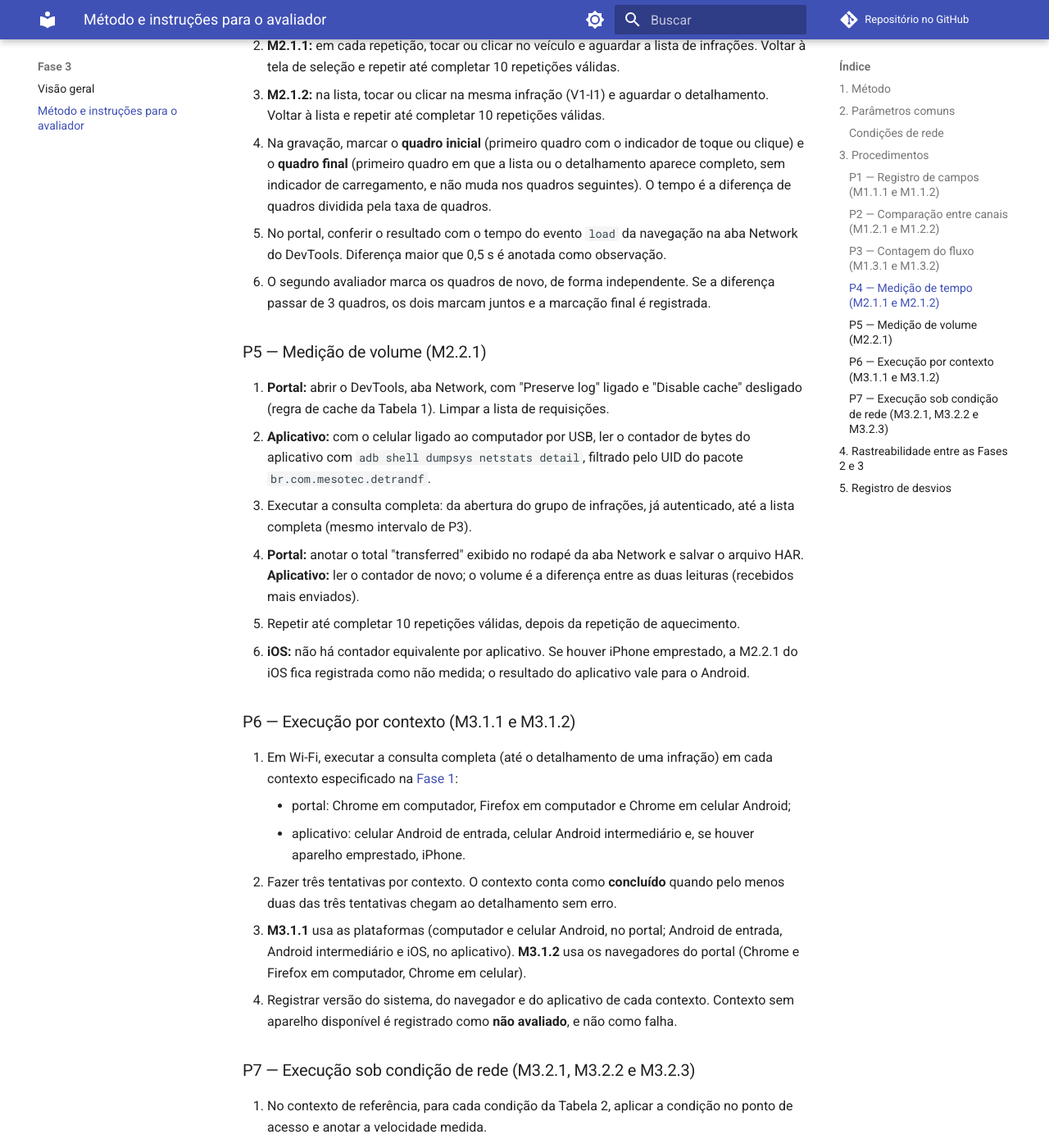
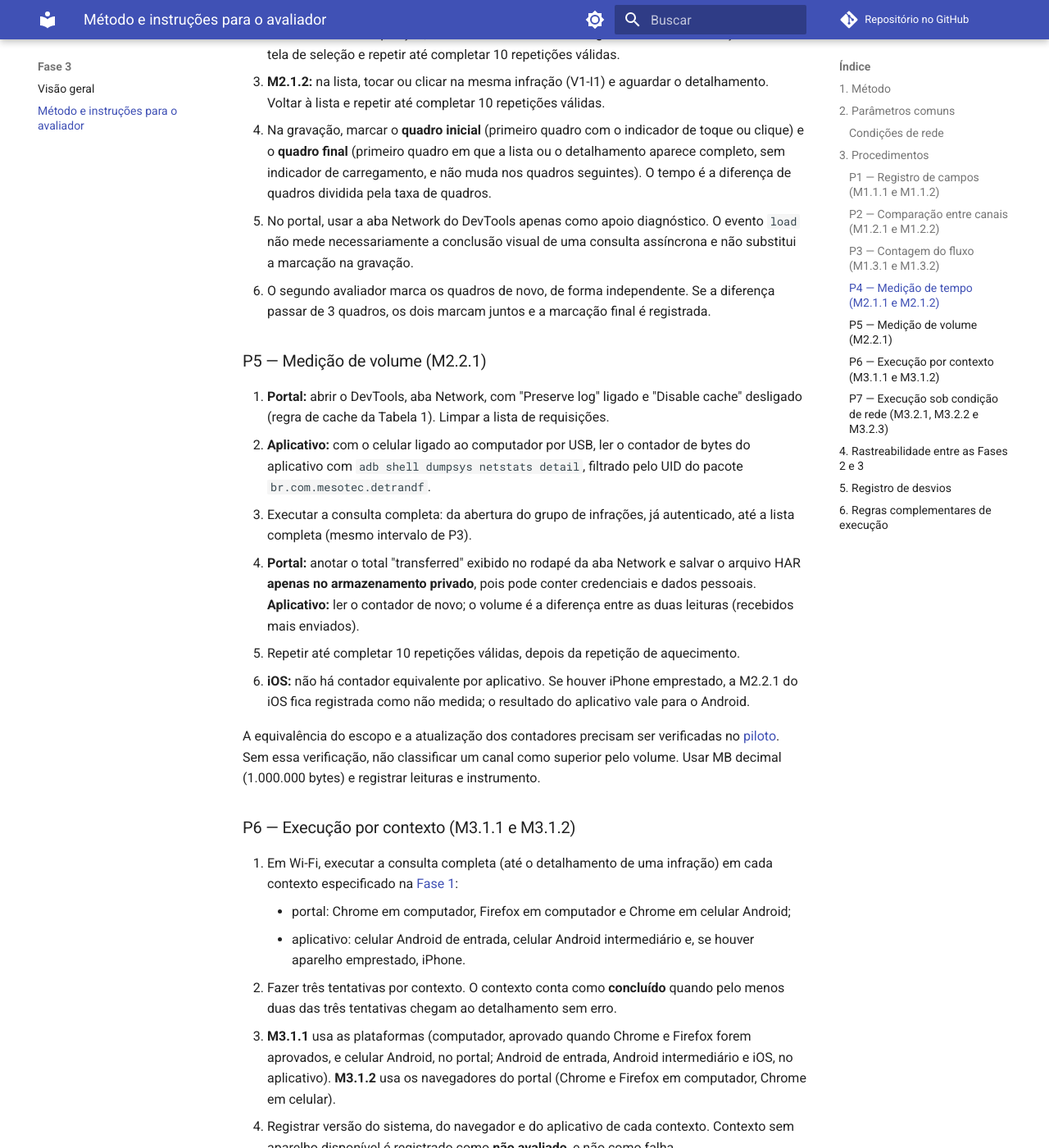
Before and after one commit to FCTE-Qualidade-de-Software-1/2026-2_T02_KATHERINE_JOHNSON, an MkDocs documentation site: the page built from docs/fase3-metodo.md, in a window 1280 px wide and 1400 px high, scrolled down 4226 px. Shown: the whole window at 82% size. Built offline with MkDocs 1.6.1 and Material for MkDocs 9.7.7, drawn with Linux system fonts in a browser that asks for light colours; comment, search, counter and statistics services are not loaded; some of the changed text lies outside the part shown.

Commit message:
docs(fase3): detalha ambiente, cronograma e coleta

```diff
--- a/docs/fase3-metodo.md
+++ b/docs/fase3-metodo.md
@@ -38,7 +38,7 @@
 | Ponto de partida | Tela inicial já autenticada | O login está fora do escopo ([Fase 1](fase1-proposito.md)); é feito pelo proprietário antes de cada bloco |
 | Ordem dos canais | Alterna a cada bloco: o primeiro bloco da sessão começa pelo portal, o seguinte pelo aplicativo, e assim por diante | Evita que um canal seja sempre medido depois do outro, com o servidor já "aquecido" pela consulta anterior |
 | Repetições de tempo e volume | 10 válidas por canal e contexto, mais 1 de aquecimento descartada no início de cada bloco | Permite calcular mediana e percentil 90 com o mínimo de dados para isso, dentro do tempo de uma sessão |
-| Cache | Não é limpo em nenhum dos canais; a sessão do usuário é mantida | No aplicativo de loja não há como limpar só o cache sem apagar os dados e perder o login; a mesma regra é aplicada ao portal. A repetição de aquecimento garante que todas as repetições válidas partam do mesmo estado |
+| Cache | Não é limpo em nenhum dos canais; a sessão do usuário é mantida | Evita alterar a sessão autenticada entre repetições. O aquecimento padroniza a preparação, mas não garante estados internos equivalentes de cache; essa limitação deve acompanhar os resultados |
 | Tempo limite | 60 s sem a lista completa contam como falha por tempo limite | Bem acima da faixa Inaceitável de M3.2.3 (20 s), para não confundir lentidão com falha |
 | Intervalo entre canais (M1.2.x) | No máximo 10 minutos entre a consulta de uma infração no portal e no aplicativo, com hora registrada | Reduz o risco de divergência causada por atualização da infração entre as consultas, como prevê a Fase 2 |
 | Taxa de quadros da gravação | 60 quadros por segundo; 30 se o aparelho não suportar, com o valor registrado | A resolução da medida de tempo é de um quadro (17 ms a 60 qps; 33 ms a 30 qps) |
@@ -61,7 +61,7 @@
 
 *Tabela 2 — Condições de rede. Fonte: elaborada pela equipe.*
 
-Os valores da rede degradada representam uma rede móvel congestionada e ficam fixos durante toda
+Os valores da rede degradada definem um cenário experimental fixo, sem alegar equivalência com uma rede real. São aplicados por sentido, conforme a preparação do [ambiente](fase3-ambiente.md), e ficam fixos durante toda
 a coleta. Antes de cada bloco, o registrador anota a velocidade medida no próprio ponto de
 acesso, para documentar a condição real.
 
@@ -93,7 +93,7 @@
 
 1. Para cada infração, listar os campos de R01 a R15 aplicáveis a ela, mais velocidade
    permitida e aferida nas infrações de velocidade (comparadas separadamente).
-2. Para cada campo aplicável, transcrever o valor exibido no portal e no aplicativo e
+2. Para cada campo aplicável, transcrever **somente no registro privado** o valor exibido no portal e no aplicativo e
    classificar como **paritário**, **divergente** ou **ausente em um canal**, seguindo as regras
    de formatação da [M1.2.1](fase2-metricas.md): diferença só de formato (maiúsculas, acentos,
    símbolo monetário, separador decimal, formato de data) não é divergência.
@@ -129,8 +129,7 @@
    e o **quadro final** (primeiro quadro em que a lista ou o detalhamento aparece completo, sem
    indicador de carregamento, e não muda nos quadros seguintes). O tempo é a diferença de quadros
    dividida pela taxa de quadros.
-5. No portal, conferir o resultado com o tempo do evento `load` da navegação na aba Network do
-   DevTools. Diferença maior que 0,5 s é anotada como observação.
+5. No portal, usar a aba Network do DevTools apenas como apoio diagnóstico. O evento `load` não mede necessariamente a conclusão visual de uma consulta assíncrona e não substitui a marcação na gravação.
 6. O segundo avaliador marca os quadros de novo, de forma independente. Se a diferença passar
    de 3 quadros, os dois marcam juntos e a marcação final é registrada.
 
@@ -144,11 +143,13 @@
 3. Executar a consulta completa: da abertura do grupo de infrações, já autenticado, até a lista
    completa (mesmo intervalo de P3).
 4. **Portal:** anotar o total "transferred" exibido no rodapé da aba Network e salvar o arquivo
-   HAR. **Aplicativo:** ler o contador de novo; o volume é a diferença entre as duas leituras
+   HAR **apenas no armazenamento privado**, pois pode conter credenciais e dados pessoais. **Aplicativo:** ler o contador de novo; o volume é a diferença entre as duas leituras
    (recebidos mais enviados).
 5. Repetir até completar 10 repetições válidas, depois da repetição de aquecimento.
 6. **iOS:** não há contador equivalente por aplicativo. Se houver iPhone emprestado, a M2.2.1 do
    iOS fica registrada como não medida; o resultado do aplicativo vale para o Android.
+
+A equivalência do escopo e a atualização dos contadores precisam ser verificadas no [piloto](fase3-ambiente.md). Sem essa verificação, não classificar um canal como superior pelo volume. Usar MB decimal (1.000.000 bytes) e registrar leituras e instrumento.
 
 ### P6 — Execução por contexto (M3.1.1 e M3.1.2)
 
@@ -159,7 +160,7 @@
       emprestado, iPhone.
 2. Fazer três tentativas por contexto. O contexto conta como **concluído** quando pelo menos duas
    das três tentativas chegam ao detalhamento sem erro.
-3. **M3.1.1** usa as plataformas (computador e celular Android, no portal; Android de entrada,
+3. **M3.1.1** usa as plataformas (computador, aprovado quando Chrome e Firefox forem aprovados, e celular Android, no portal; Android de entrada,
    Android intermediário e iOS, no aplicativo). **M3.1.2** usa os navegadores do portal (Chrome e
    Firefox em computador, Chrome em celular).
 4. Registrar versão do sistema, do navegador e do aplicativo de cada contexto. Contexto sem
@@ -186,8 +187,7 @@
 
 A tabela liga cada métrica da Fase 2 ao procedimento que a obtém, aos contextos medidos, ao
 instrumento e ao arquivo de dados. Os arquivos ficam em `dados/brutos/` e as evidências em
-`evidencias/fase4/`, com nome `<canal>-<metrica>-<veiculo>-<AAAA-MM-DD>`; os modelos dos
-arquivos de coleta são preparados junto com os instrumentos, antes da primeira sessão.
+`evidencias/fase4/`, com nome `<sessao>-<bloco>-<canal>-<metrica>-<veiculo>-<repeticao>-<AAAA-MM-DD>` para evitar sobrescritas. Os modelos CSV já estão em `dados/brutos/`; o dicionário, os denominadores, as regras para falhas e os cálculos estão em `dados/README.md`.
 
 | Questão | Métrica | Procedimento | Contextos | Instrumento | Arquivo de dados | Resultado comparado com |
 |---|---|---|---|---|---|---|
@@ -218,3 +218,9 @@
 indisponível, parâmetro alterado, falha de gravação) é registrada no arquivo de desvios da
 Fase 4, com data, procedimento afetado, motivo e efeito sobre a métrica. Medidas obtidas com
 desvio continuam no repositório, marcadas, e a análise da Fase 4 decide se entram no cálculo.
+
+## 6. Regras complementares de execução
+
+Em P4/P5, limitar cada bloco a vinte tentativas medidas para obter dez válidas; se não for possível, reportar a amostra efetiva e o bloqueio. Em P7, manter dez tentativas após aquecimento sem substituir falhas do serviço. Erros de instrumento são registrados separadamente e sua reposição deve ser vinculada ao registro original. Aquecimentos e dados do piloto não entram nos resultados.
+
+Métrica não medida é inconclusiva, nunca zero ou aprovação. A M3.1.2 aplica-se somente ao portal. Congelar no piloto o conjunto aplicável de P2, registrando a resolução da ambiguidade do denominador da ficha M1.2.1 antes da coleta. As regras de agregação por plataforma, P90, unidades e arredondamento estão no dicionário `dados/README.md`.
```
Also changed, not shown: other parts of docs/fase3-metodo.md (+1 -1 lines), docs/declaracao-ia.md (+4 -0 lines), docs/fase3-ambiente.md (added, +58 -0 lines), docs/fase3-cronograma.md (added, +42 -0 lines), docs/fase3-dados.md (added, +24 -0 lines), docs/fase3.md (+6 -2 lines).
